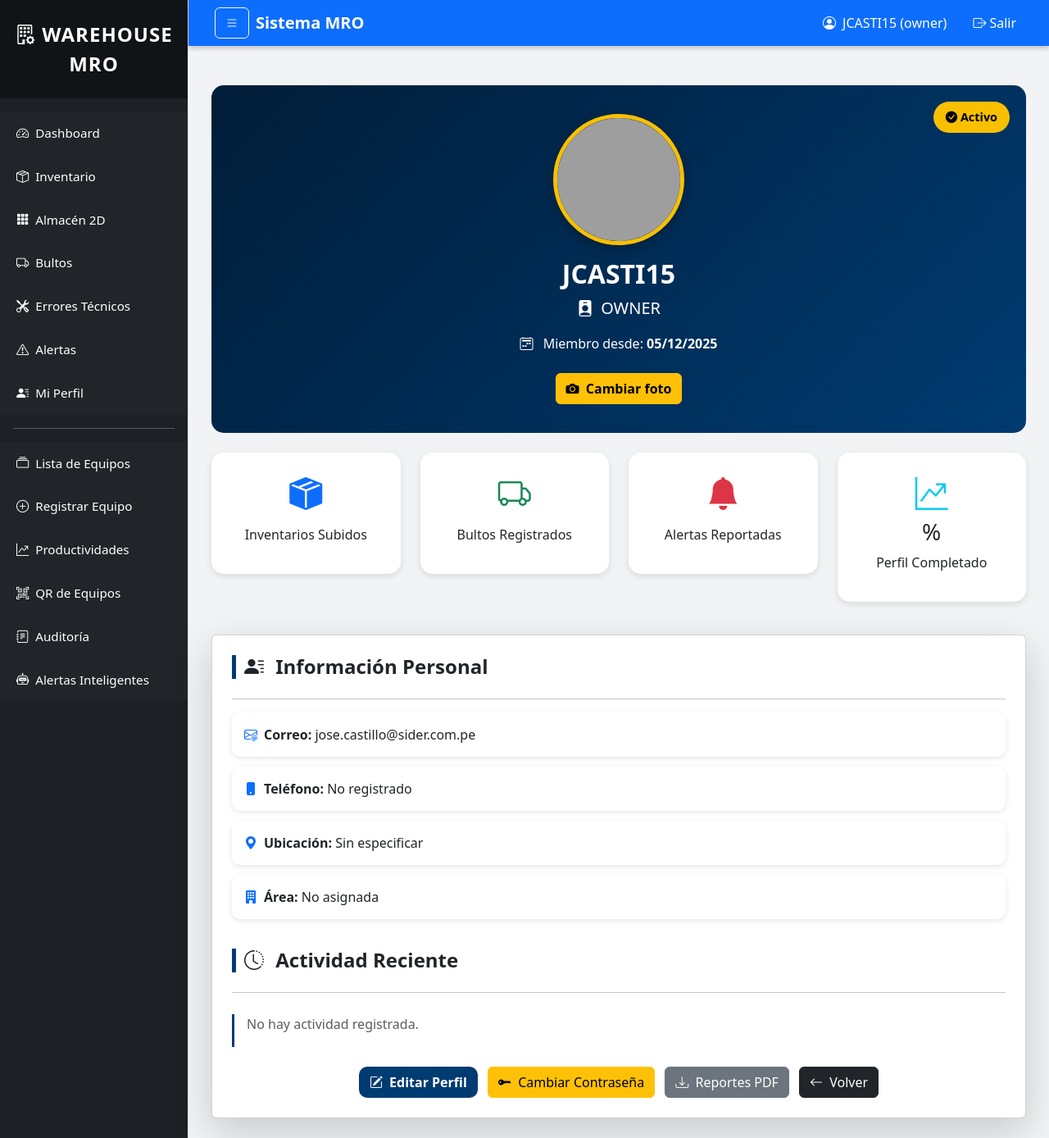
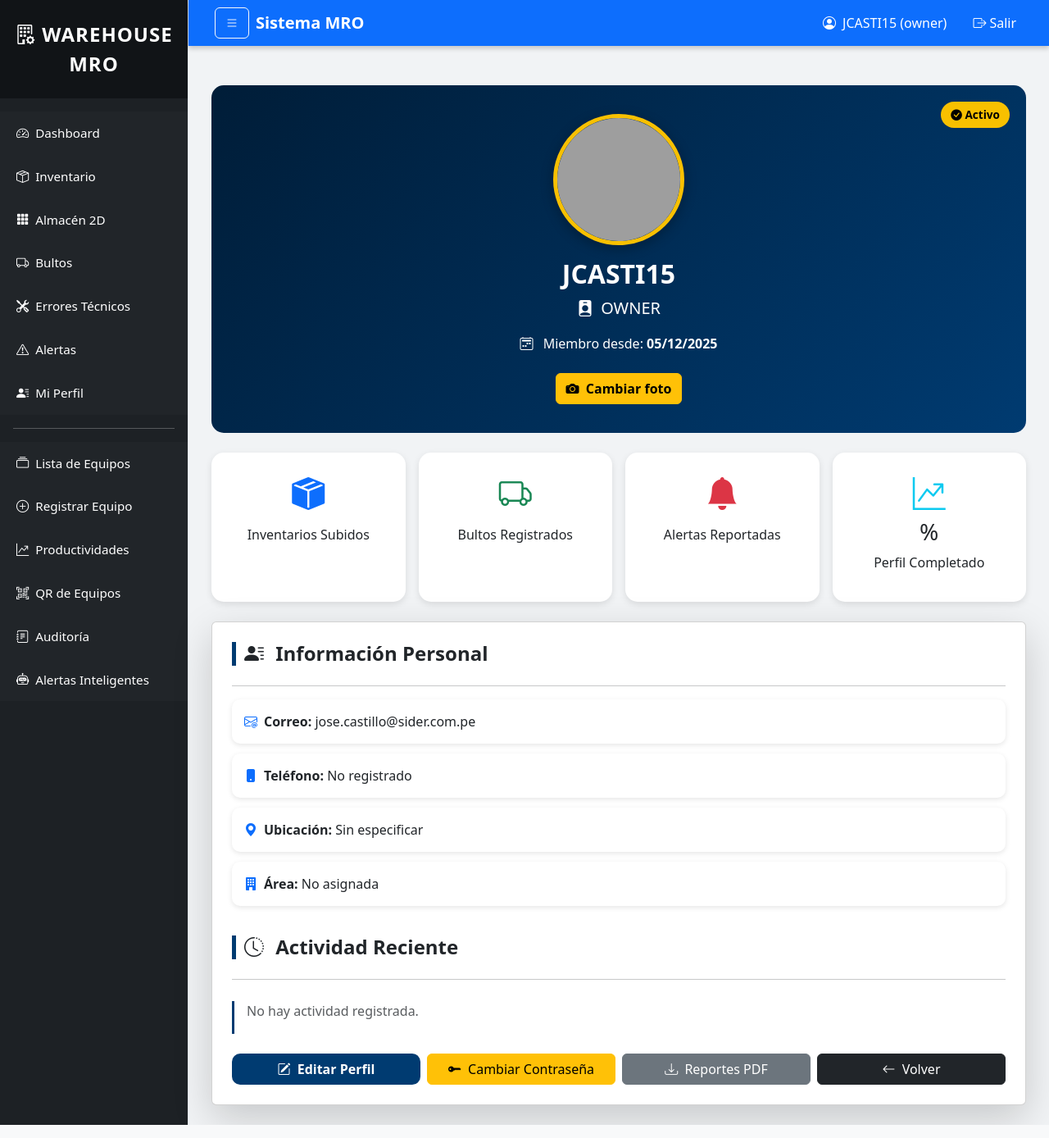
Before and after one commit to Joselu04991/warehouse_mro, a Flask app: page /auth/perfil in a window 1280 px wide. Shown: the whole page at 82% size. Run offline with Flask 3, Linux system fonts and the light colour scheme; a user stored in the database is signed in; grey boxes are pictures that could not be loaded.

Commit message:
Update perfil_usuario.html

```diff
--- a/warehouse_mro/templates/perfil_usuario.html
+++ b/warehouse_mro/templates/perfil_usuario.html
@@ -18,6 +18,7 @@
         to   { opacity: 1; transform: translateY(0); }
     }
 
+    /* ==================== HEADER ==================== */
     .profile-header {
         background: linear-gradient(135deg, var(--gerdau-dark), var(--gerdau-blue));
         padding: 35px;
@@ -30,36 +31,51 @@
     .profile-header img {
         width: 160px;
         height: 160px;
+        max-width: 45vw;
+        max-height: 45vw;
         border-radius: 50%;
         border: 5px solid var(--gerdau-yellow);
         object-fit: cover;
         box-shadow: 0px 4px 15px rgba(0,0,0,0.3);
     }
 
+    /* Estado */
     .status-badge {
         position: absolute;
         right: 20px;
         top: 20px;
         background: var(--gerdau-yellow);
         color: black;
-        padding: 8px 15px;
+        padding: 6px 12px;
         border-radius: 30px;
         font-weight: bold;
-        font-size: 0.9rem;
+        font-size: 0.85rem;
     }
 
+    @media (max-width: 576px) {
+        .status-badge {
+            right: 10px;
+            top: 10px;
+            font-size: 0.75rem;
+            padding: 5px 10px;
+        }
+    }
+
+    /* ==================== KPI BOX ==================== */
     .kpi-box {
         background: white;
         padding: 20px;
         border-radius: 15px;
         box-shadow: 0px 3px 8px rgba(0,0,0,0.1);
         transition: 0.3s;
+        height: 100%;
     }
 
     .kpi-box:hover {
         transform: translateY(-5px);
     }
 
+    /* ==================== INFO SECTIONS ==================== */
     .section-title {
         font-weight: bold;
         border-left: 5px solid var(--gerdau-blue);
@@ -74,6 +90,7 @@
         margin-bottom: 12px;
     }
 
+    /* Timeline */
     .timeline {
         border-left: 3px solid var(--gerdau-blue);
         padding-left: 15px;
@@ -82,25 +99,41 @@
 
     .timeline-item {
         margin-bottom: 12px;
+        font-size: 0.95rem;
     }
 
+    /* ==================== BOTONES ==================== */
     .btn-gerdau {
         background: var(--gerdau-blue);
         color: white;
         border-radius: 10px;
         font-weight: bold;
     }
+
+    .btn-gerdau:hover {
+        background: #00284f;
+    }
+
+    @media (max-width: 576px) {
+        .btn-gerdau, .btn, .btn-warning, .btn-secondary, .btn-dark {
+            width: 100%;
+            margin-bottom: 8px;
+        }
+    }
+
 </style>
 
 <div class="container profile-page mt-4">
 
-    <!-- ESTADO DEL USUARIO -->
+    <!-- ==================== HEADER ==================== -->
     <div class="profile-header mb-4">
+
+        <!-- Estado -->
         <span class="status-badge">
             <i class="bi bi-check-circle-fill"></i> Activo
         </span>
 
-        <!-- FOTO DEL USUARIO -->
+        <!-- Foto -->
         <img src="{{ current_user.photo or url_for('static', filename='img/default_avatar.png') }}">
 
         <h2 class="mt-3 fw-bold">{{ current_user.username }}</h2>
@@ -122,16 +155,16 @@
             </strong>
         </p>
 
-        <!-- BOTÓN SUBIR FOTO -->
+        <!-- Subir Foto -->
         <a href="{{ url_for('auth.subir_foto') }}" class="btn btn-warning fw-bold mt-2">
             <i class="bi bi-camera-fill me-1"></i> Cambiar foto
         </a>
     </div>
 
-    <!-- KPIs CORPORATIVOS -->
-    <div class="row text-center">
+    <!-- ==================== KPI RESPONSIVO ==================== -->
+    <div class="row text-center g-3">
 
-        <div class="col-md-3 mb-3">
+        <div class="col-6 col-md-3">
             <div class="kpi-box">
                 <i class="bi bi-box-seam-fill fs-1 text-primary"></i>
                 <h3>{{ kpi_inventarios }}</h3>
@@ -139,7 +172,7 @@
             </div>
         </div>
 
-        <div class="col-md-3 mb-3">
+        <div class="col-6 col-md-3">
             <div class="kpi-box">
                 <i class="bi bi-truck fs-1 text-success"></i>
                 <h3>{{ kpi_bultos }}</h3>
@@ -147,7 +180,7 @@
             </div>
         </div>
 
-        <div class="col-md-3 mb-3">
+        <div class="col-6 col-md-3">
             <div class="kpi-box">
                 <i class="bi bi-bell-fill fs-1 text-danger"></i>
                 <h3>{{ kpi_alertas }}</h3>
@@ -155,7 +188,7 @@
             </div>
         </div>
 
-        <div class="col-md-3 mb-3">
+        <div class="col-6 col-md-3">
             <div class="kpi-box">
                 <i class="bi bi-graph-up-arrow fs-1 text-info"></i>
                 <h3>{{ perfil_completado }}%</h3>
@@ -165,7 +198,7 @@
 
     </div>
 
-    <!-- INFORMACIÓN PERSONAL -->
+    <!-- ==================== INFORMACIÓN PERSONAL ==================== -->
     <div class="card shadow-lg p-4 mt-4">
 
         <h4 class="section-title">
@@ -193,8 +226,7 @@
             {{ current_user.area or "No asignada" }}
         </div>
 
-
-        <!-- ACTIVIDAD -->
+        <!-- ==================== ACTIVIDAD ==================== -->
         <h4 class="section-title mt-4">
             <i class="bi bi-clock-history me-2"></i> Actividad Reciente
         </h4>
@@ -210,24 +242,35 @@
             {% endfor %}
         </div>
 
-        <!-- ACCIONES -->
+        <!-- ==================== BOTONES ==================== -->
         <div class="text-center mt-4">
-            <a href="{{ url_for('auth.edit_user') }}" class="btn btn-gerdau me-2">
+
+            <div class="row g-2">
+                <div class="col-12 col-md-3">
+                    <a href="{{ url_for('auth.edit_user') }}" class="btn btn-gerdau w-100">
                         <i class="bi bi-pencil-square me-1"></i> Editar Perfil
                     </a>
+                </div>
 
-            <a href="{{ url_for('auth.cambiar_password') }}" class="btn btn-warning me-2">
+                <div class="col-12 col-md-3">
+                    <a href="{{ url_for('auth.cambiar_password') }}" class="btn btn-warning w-100">
                         <i class="bi bi-key-fill me-1"></i> Cambiar Contraseña
                     </a>
+                </div>
 
-            <a href="{{ url_for('auth.reportes_usuario') }}" class="btn btn-secondary me-2">
+                <div class="col-12 col-md-3">
+                    <a href="{{ url_for('auth.reportes_usuario') }}" class="btn btn-secondary w-100">
                         <i class="bi bi-download me-1"></i> Reportes PDF
                     </a>
+                </div>
 
-
-            <a href="{{ url_for('dashboard.dashboard') }}" class="btn btn-dark">
+                <div class="col-12 col-md-3">
+                    <a href="{{ url_for('dashboard.dashboard') }}" class="btn btn-dark w-100">
                         <i class="bi bi-arrow-left me-1"></i> Volver
                     </a>
+                </div>
+            </div>
+
         </div>
 
     </div>
```
Lines whose indentation alone changed are shown as unchanged.
